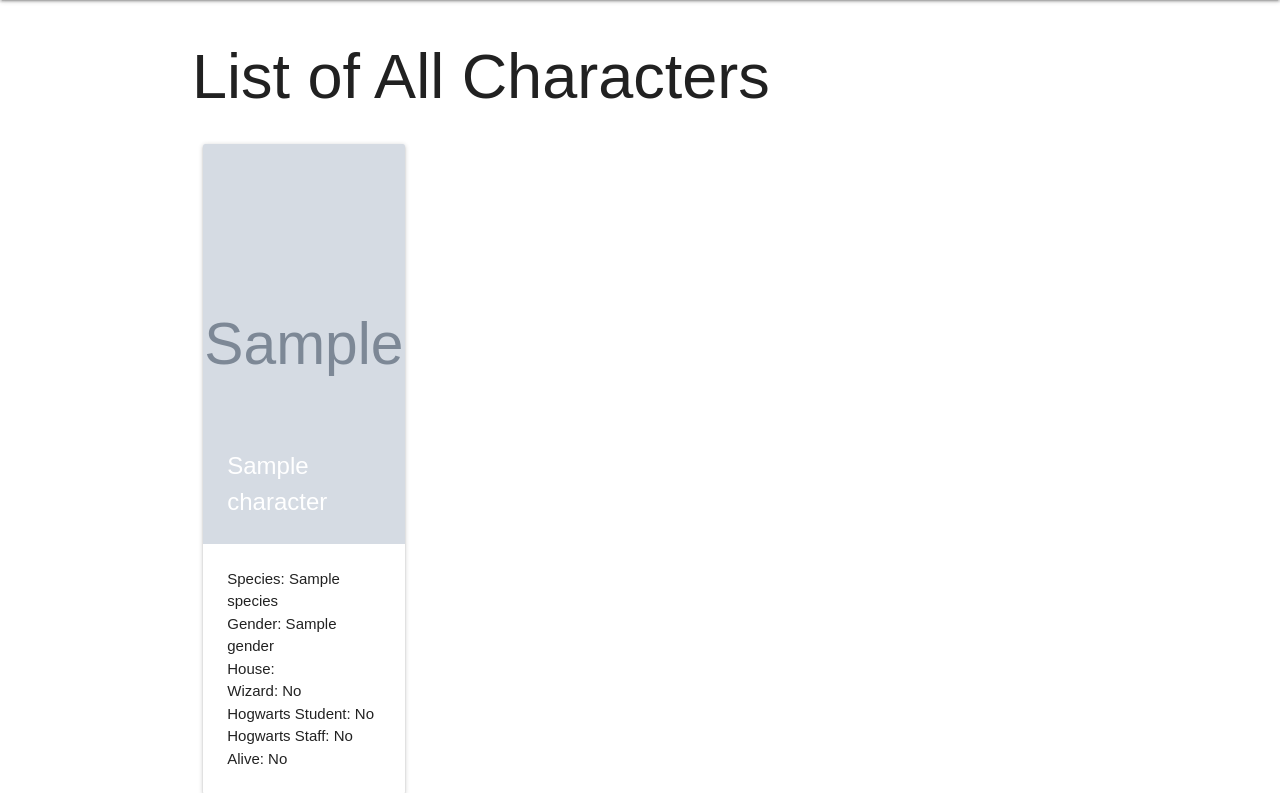
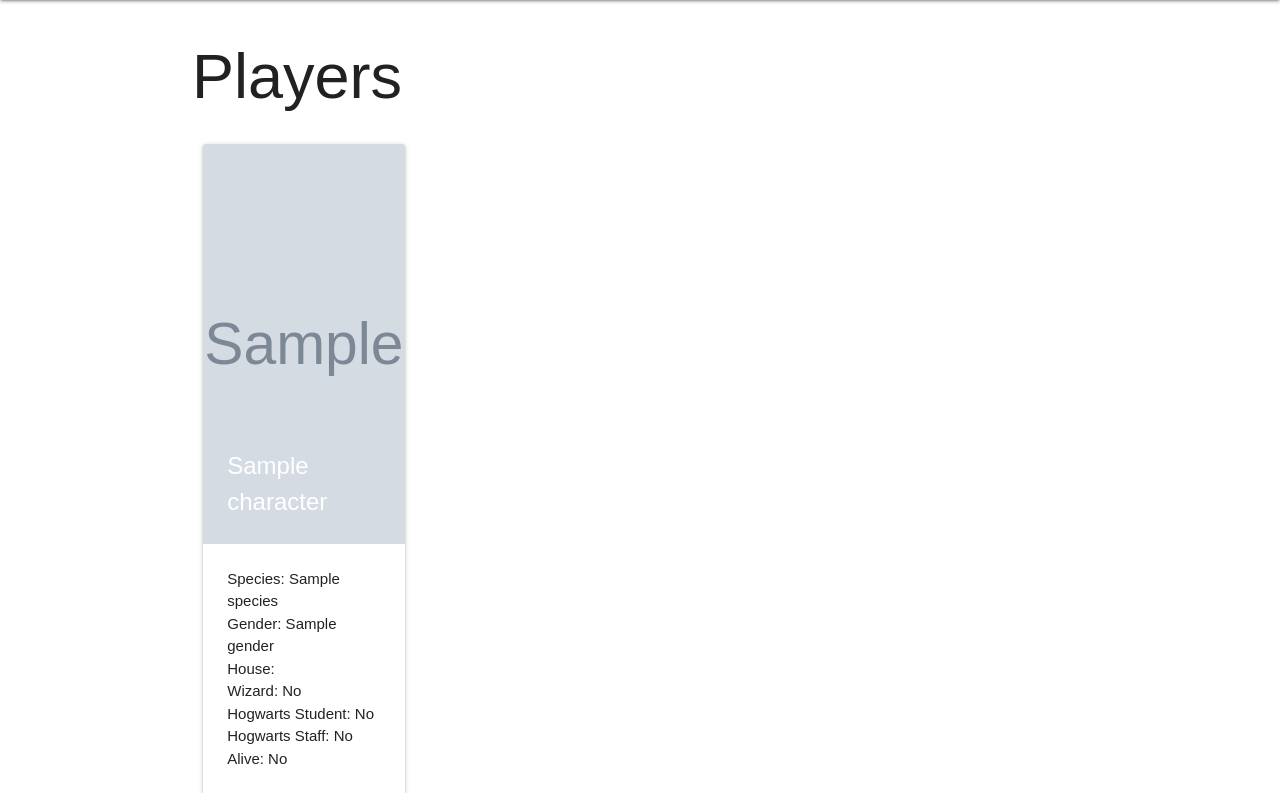
Before and after one commit to SungMK/Quidditch-Legacy, a Django app: template main_app/templates/players.html in a window 1280 px wide. Shown: the part 64-857 px from the top of the page. Run offline with Django 4.2, Linux system fonts and the light colour scheme; the template is opened without the code that fills it: most values are stand-ins (such as "Sample title", 1, 10 or a date in 2020); grey boxes marked "Sample" are stand-in pictures; some web fonts are replaced.

Commit message:
update Players page

```diff
--- a/main_app/templates/players.html
+++ b/main_app/templates/players.html
@@ -1,7 +1,7 @@
 {% extends 'base.html' %}
 {% block content %}
 
-<h1 class="hogwarts">List of All Characters</h1>
+<h1 class="hogwarts">Players</h1>
 
 <div class="row">
     {% for character in characters %}
```
